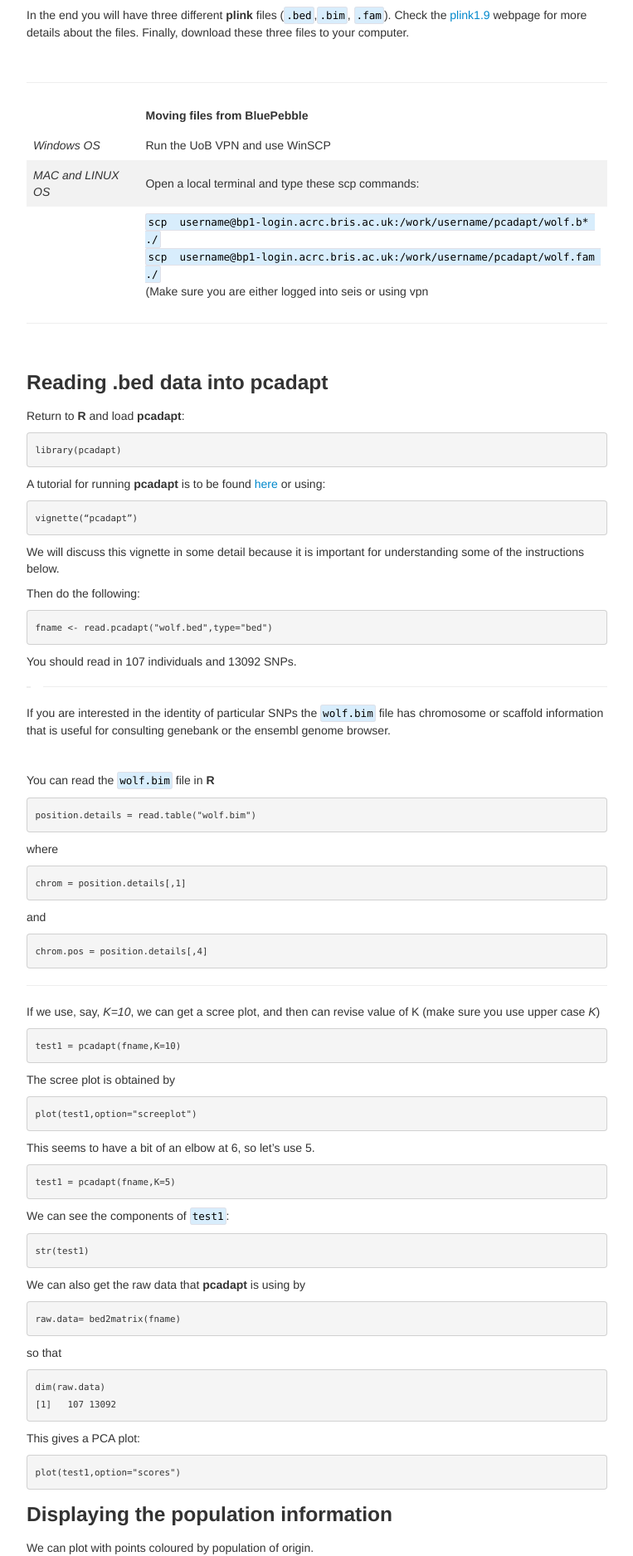
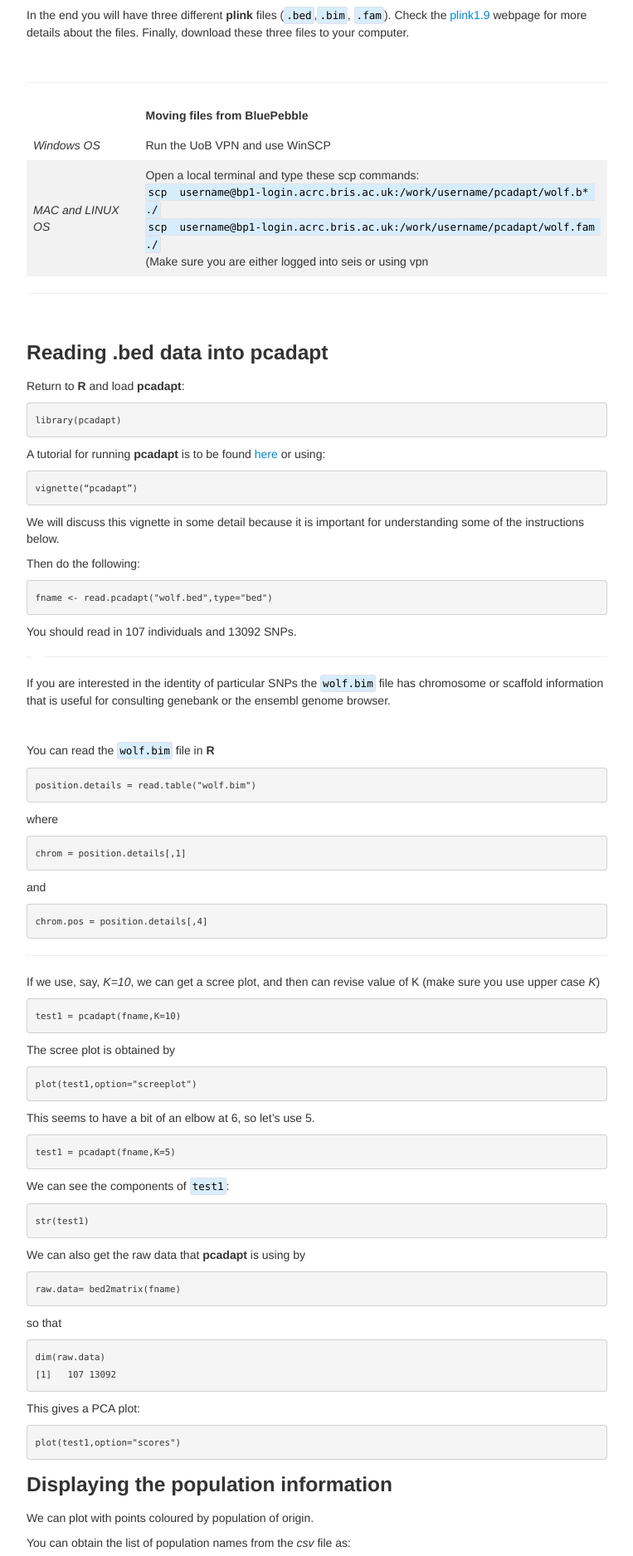
Before and after one commit to ritarasteiro/FieldCourse, a Jekyll site: the page built from pages/PCAdapt_practical.md, in a window 1280 px wide. Shown: the part 1764-3639 px from the top of the page at 83% size, without its empty margins (258-1021 px from the left). Built offline with Jekyll 4.4.1, drawn with Linux system fonts in a browser that asks for light colours.

````diff
--- a/pages/PCAdapt_practical.md
+++ b/pages/PCAdapt_practical.md
@@ -92,8 +92,7 @@ In the end you will have three different **plink** files (```.bed```,```.bim```,
 |        | Moving files from BluePebble
 |---------------|:---------------------------|
 | *Windows OS*  |Run the UoB VPN and use WinSCP|
-| *MAC and LINUX OS* | Open a local terminal and type these scp commands:|
-| |```scp  username@bp1-login.acrc.bris.ac.uk:/work/username/pcadapt/wolf.b* ./``` <br/> ```scp  username@bp1-login.acrc.bris.ac.uk:/work/username/pcadapt/wolf.fam ./``` <br/> (Make sure you are either logged into seis or using vpn |
+| *MAC and LINUX OS* | Open a local terminal and type these scp commands: <br/> ```scp  username@bp1-login.acrc.bris.ac.uk:/work/username/pcadapt/wolf.b* ./``` <br/> ```scp  username@bp1-login.acrc.bris.ac.uk:/work/username/pcadapt/wolf.fam ./``` <br/> (Make sure you are either logged into seis or using vpn |
 
 -----
 
````
